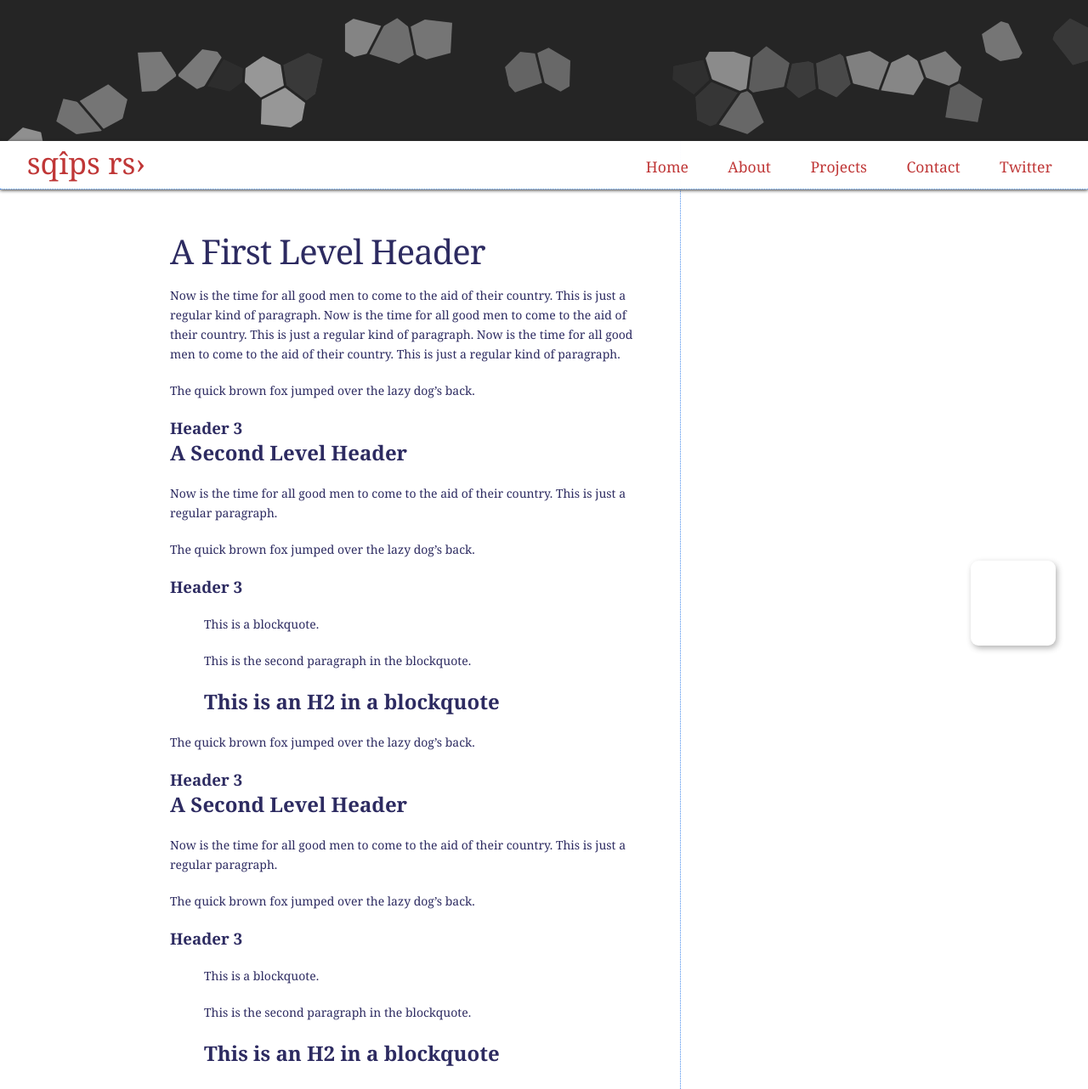
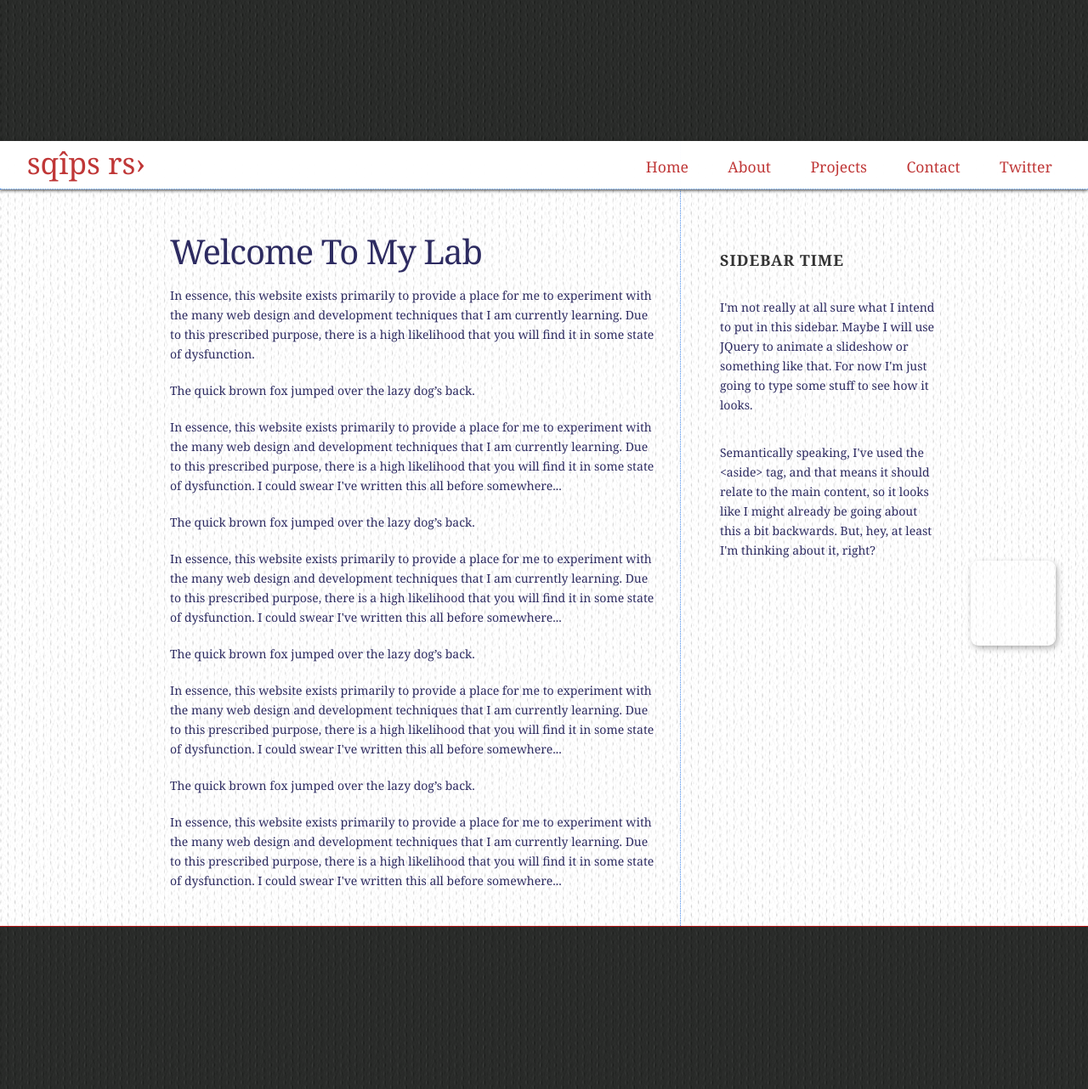
Before and after one commit to autoFilter/sqips-new, a plain HTML site: page index.html in a window 1280 px wide. Shown: the top 1282 px of the page at 85% size. Drawn offline with Linux system fonts and the light colour scheme.

Commit message:
[HTML/CSS] Semantics: divs -> article & aside.

```diff
--- a/index.html
+++ b/index.html
@@ -25,74 +25,48 @@
   		</header>
   	<div id="container">
 
-  		<div id="main">
-  			<h1 id="a-first-level-header">A First Level Header</h1>
+  		<article id="main">
 
-<p>Now is the time for all good men to come to
-the aid of their country. This is just a
-regular kind of paragraph. Now is the time for all good men to come to
-the aid of their country. This is just a
-regular kind of paragraph. Now is the time for all good men to come to
-the aid of their country. This is just a
-regular kind of paragraph.</p>
+  			<h1 id="a-first-level-header">Welcome To My Lab</h1>
 
-<p>The quick brown fox jumped over the lazy
-dog’s back.</p>
+				<p>In essence, this website exists primarily to provide a place for me to experiment with the many web design and development 						techniques that I am currently learning. Due to this prescribed purpose, there is a high likelihood that you will find it in 					some state of dysfunction.
+				</p>
 
-<h3 id="header-3">Header 3</h3>
+                <p>The quick brown fox jumped over the lazy dog’s back.</p>
 
-<h2 id="a-second-level-header">A Second Level Header</h2>
+                <p>In essence, this website exists primarily to provide a place for me to experiment with the many web design and development 						techniques that I am currently learning. Due to this prescribed purpose, there is a high likelihood that you will find it in 					some state of dysfunction. I could swear I've written this all before somewhere...
+                </p>
 
-<p>Now is the time for all good men to come to
-the aid of their country. This is just a
-regular paragraph.</p>
+                <p>The quick brown fox jumped over the lazy dog’s back.</p>
 
-<p>The quick brown fox jumped over the lazy
-dog’s back.</p>
+                <p>In essence, this website exists primarily to provide a place for me to experiment with the many web design and development 						techniques that I am currently learning. Due to this prescribed purpose, there is a high likelihood that you will find it in 					some state of dysfunction. I could swear I've written this all before somewhere...
+                </p>
 
-<h3 id="header-3-1">Header 3</h3>
+                <p>The quick brown fox jumped over the lazy dog’s back.</p>
 
-<blockquote>
-  <p>This is a blockquote.</p>
+                <p>In essence, this website exists primarily to provide a place for me to experiment with the many web design and development 						techniques that I am currently learning. Due to this prescribed purpose, there is a high likelihood that you will find it in 					some state of dysfunction. I could swear I've written this all before somewhere...
+                </p>
 
-  <p>This is the second paragraph in the blockquote.</p>
+                <p>The quick brown fox jumped over the lazy dog’s back.</p>
 
-  <h2 id="this-is-an-h2-in-a-blockquote">This is an H2 in a blockquote</h2>
-</blockquote>
+                <p>In essence, this website exists primarily to provide a place for me to experiment with the many web design and development 						techniques that I am currently learning. Due to this prescribed purpose, there is a high likelihood that you will find it in 					some state of dysfunction. I could swear I've written this all before somewhere...
+                </p>
 
-<p>The quick brown fox jumped over the lazy
-dog’s back.</p>
+   		</article>
 
-<h3 id="header-3-2">Header 3</h3>
+  		<aside id="sidebar">
 
-<h2 id="a-second-level-header-1">A Second Level Header</h2>
+	  		<h2>Sidebar Time</h2>
 
-<p>Now is the time for all good men to come to
-the aid of their country. This is just a
-regular paragraph.</p>
+	  		<p>I'm not really at all sure what I intend to put in this sidebar. Maybe I will use JQuery to animate a slideshow or something like 				that. For now I'm just going to type some stuff to see how it looks.
+		  	</p>
+		  	<p>Semantically speaking, I've used the &lt;aside&gt; tag, and that means it should relate to the main content, so it looks like I     			   might already be going about this a bit backwards. But, hey, at least I'm thinking about it, right?
+		  	</p>
 
-<p>The quick brown fox jumped over the lazy
-dog’s back.</p>
+  		  <section id="chunk">
+      	  </section>
 
-<h3 id="header-3-3">Header 3</h3>
-
-<blockquote>
-  <p>This is a blockquote.</p>
-
-  <p>This is the second paragraph in the blockquote.</p>
-
-  <h2 id="this-is-an-h2-in-a-blockquote-1">This is an H2 in a blockquote</h2>
-</blockquote>
-
-
-
-
-  		</div>
-  		<div id="sidebar">
-  		  <section id="chunk">
-      	</section>
-
-  		</div>
+  		</aside>
 
   	</div>
   		<footer>
--- a/style.css
+++ b/style.css
@@ -452,7 +452,9 @@ table {
 }
 
 body {
-  background: white;
+  background:  #fff;
+  background-image: url('/img/sqipsbg.png');
+  background-repeat: no-repeat;
   color: #2d2b61;
 
 }
@@ -543,10 +545,10 @@ a:hover {
   height:166px;
   position: relative;
 
-  background-image: url("/img/sqipsbanner2.png");
+  background-image: url("/img/sqipsbanfoot.png");
   background-repeat: no-repeat;
   background-color:#242624;
-  opacity: .85;
+  opacity: .92;
   overflow: hidden;
 
 }
@@ -608,9 +610,9 @@ footer {
   // background-color: #498ded;
   /* background-color: #242624; */
   /* opacity: .8; */
-  background-image: url("/img/sqipsfooter.png");
+  background-image: url("/img/sqipsbanfoot.png");
   background-repeat: no-repeat;
-  opacity: .85;
+  opacity: .92;
   width: 100%;
   height: 340px;
   // border-top: 2px solid #1e6ac7;
@@ -633,13 +635,22 @@ footer li {
 }
 
 #sidebar {
-  padding-top: 100px;
-  padding-left: 35px;
+  padding-top: 130px;
+  padding-left: 46px;
   width:  260px;
   float: left;
   text-align: left;
+}
 
-}
+ #sidebar p {
+
+   font-size: 14px;
+
+   line-height: 23px;
+   padding-top: 2.4em;
+ }
+
+
 
 #chunk {
   position: fixed;
@@ -661,7 +672,7 @@ footer li {
 
 #sidebar h2 {
   text-transform: uppercase;
-  font-size: 13px;
+  font-size: 18px;
   color: #333;
   letter-spacing: 1px;
   line-height: 20px;
```
Also changed, not shown: img/sqipsbanfoot.png (added), img/sqipsbg.png (added), 2 other files.
